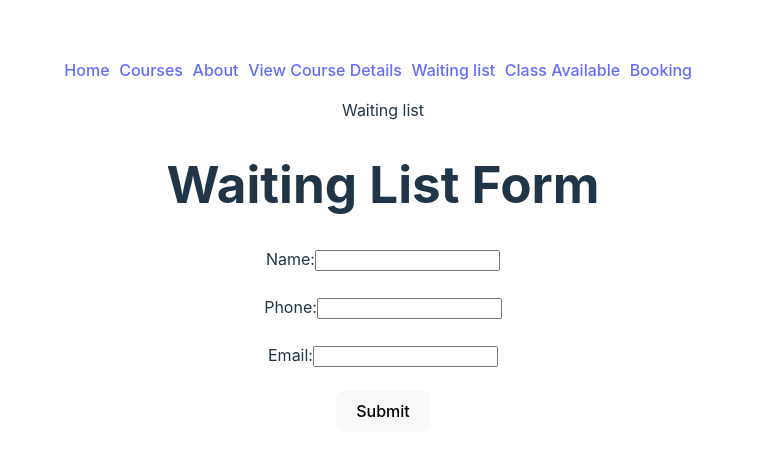
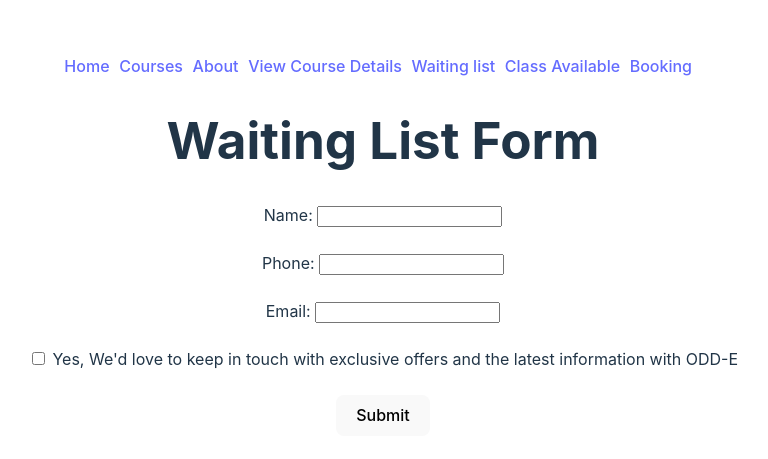
Before and after one commit to bylatt/course-training-support, a Vue app: page /waitingList in a window 1280 px wide. Shown: the part 163-622 px from the top of the page, without its empty margins (257-1025 px from the left). Built offline with nearby package versions, Linux system fonts and the light colour scheme.

Commit message:
Update script

```diff
--- a/src/pages/WaitingList.vue
+++ b/src/pages/WaitingList.vue
@@ -1,19 +1,77 @@
 <template>
-  <div>Waiting list</div>
+  <div>
+    <h1>Waiting List Form</h1>
 
-  <h1>Waiting List Form</h1>
-  <form action="process.php" method="post">
-    <label for="name">Name:</label>
-    <input type="text" id="name" name="name" required /><br /><br />
+    <form @submit.prevent="handleSubmit">
+      <label for="name">Name: </label>
+      <input
+        type="text"
+        id="name"
+        v-model="formData.name"
+        required
+      /><br /><br />
 
-    <label for="phone">Phone:</label>
-    <input type="tel" id="phone" name="phone" required /><br /><br />
+      <label for="phone">Phone: </label>
+      <input
+        type="tel"
+        id="phone"
+        v-model="formData.phone"
+        required
+      /><br /><br />
 
-    <label for="email">Email:</label>
-    <input type="email" id="email" name="email" required /><br /><br />
+      <label for="email">Email: </label>
+      <input
+        type="email"
+        id="email"
+        v-model="formData.email"
+        required
+      /><br /><br />
 
-    <input type="hidden" id="class_id" name="class_id" value="" />
+      <label for="subscribe">
+        <input type="checkbox" id="subscribe" v-model="formData.subscribe" />
+        Yes, We'd love to keep in touch with exclusive offers and the latest
+        information with ODD-E </label
+      ><br /><br />
 
-    <button type="submit">Submit</button>
-  </form>
+      <input type="hidden" id="class_id" v-model="formData.class_id" />
+
+      <button type="submit">Submit</button>
+    </form>
+  </div>
 </template>
+
+<script>
+export default {
+  data() {
+    return {
+      formData: {
+        name: "",
+        phone: "",
+        email: "",
+        subscribe: false,
+        class_id: "",
+      },
+    };
+  },
+  methods: {
+    handleSubmit() {
+      // Make an API call or perform any other action on form submission
+      // Example: POST request to process.php
+      this.$http
+        .post("process.php", this.formData)
+        .then((response) => {
+          console.log(response.data);
+          // Handle the response from server
+        })
+        .catch((error) => {
+          console.error(error);
+          // Handle the error
+        });
+    },
+  },
+};
+</script>
+
+<style scoped>
+/* You can add any styles here */
+</style>
```
